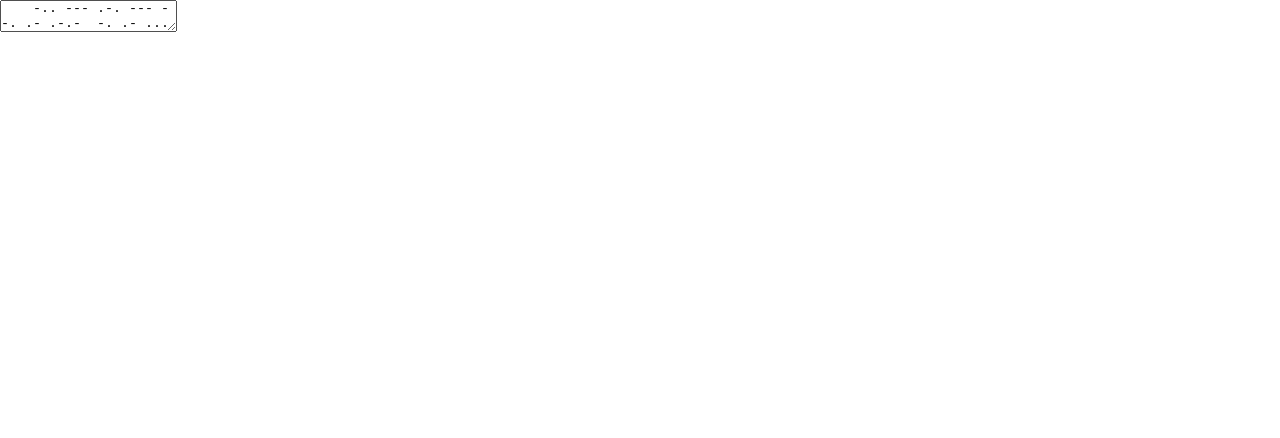
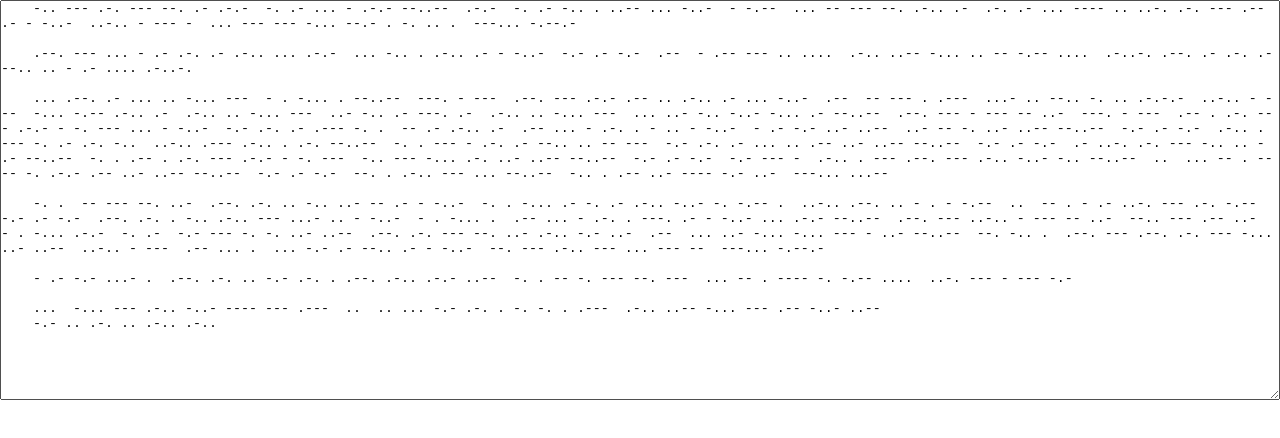
Before and after one commit to kyusov/love1, a plain HTML site: page index.html in a window 1280 px wide. Drawn offline with Linux system fonts and the light colour scheme.

Commit message:
Update index.html

```diff
--- a/index.html
+++ b/index.html
@@ -12,8 +12,9 @@
             padding: 0;
         }
 
-        .container {
-
+        textarea {
+            width: 100%;
+            height: 50vh;
         }
 
     </style>
```
